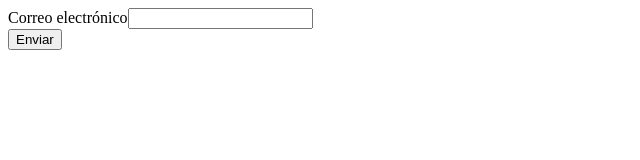
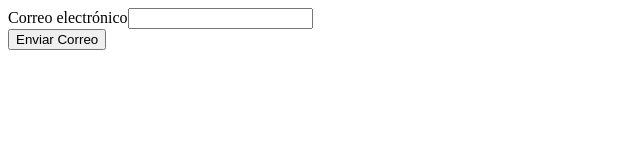
Before and after one commit to Rest02/SkillHub, a React (Vite) app in the folder frontend/: page /forgetPassword in a window 1280 px wide. Shown: the top 160 px of the page, without its empty margins (0-640 px from the left). Built offline with nearby package versions, Linux system fonts and the light colour scheme.

Commit message:
0.1.3 Creando apartado para validación de codigo 1/3

```diff
--- a/frontend/src/api/auth.api.js
+++ b/frontend/src/api/auth.api.js
@@ -14,6 +14,13 @@ export const loginUserApi = async (user) => {
 
 // Forget Password
 
-export const forgetPasswordApi = async (email) =>{
-  return await axios.post("http://localhost:4000/ForgetPassword/", email)
+export const forgetPasswordApi = async (email) => {
+  return await axios.post("http://localhost:4000/ForgetPassword/", { email });
+};
+
+
+// Validate Code
+
+export const validateCodeApi = async(data) => {
+  return await axios.post("http://localhost:4000/verifyRecoveryCode/",  data)
 }
--- a/frontend/src/components/AuthComponents/ForgetPassword.jsx
+++ b/frontend/src/components/AuthComponents/ForgetPassword.jsx
@@ -1,38 +1,82 @@
-import React from "react";
+import React, { useState } from "react";
 import { Formik, Form, Field, ErrorMessage } from "formik";
 import * as Yup from "yup";
 import { useAuth } from "../../context/AuthContext";
 
 function ForgetPassword() {
-  const { forgetPasswordContext } = useAuth();
+  const { forgetPasswordContext, validateCodeContext } = useAuth(); // Se asume que tienes otra función para validar el código
+  const [isCodeSent, setIsCodeSent] = useState(false); // Estado para controlar si el código fue enviado
+  const [emailStored, setEmailStored] = useState(""); // Guardar el email para reusarlo después
+
+  const initialValues = {
+    email: "",
+    code: "", // Campo para el código de verificación
+  };
 
   const validationSchema = Yup.object({
     email: Yup.string()
       .email("Correo electrónico no válido")
       .required("El correo electrónico es obligatorio"),
+    code: isCodeSent
+      ? Yup.string().required("El código es obligatorio")
+      : null, // Validación condicional para el código
   });
 
   return (
     <div>
       <Formik
-        initialValues={{
-          email: "",
-        }}
+        initialValues={initialValues}
         validationSchema={validationSchema}
         onSubmit={async (values) => {
-          console.log(values);
-          await forgetPasswordContext(values);
+          if (!isCodeSent) {
+            // Fase 1: Enviar correo de recuperación
+            await forgetPasswordContext(values.email);
+            setIsCodeSent(true); // Cambia el estado para mostrar el campo de código
+            setEmailStored(values.email); // Guarda el email para reutilizarlo en la validación
+          } else {
+            // Fase 2: Validar el código de verificación
+            const data = {
+              email: emailStored,
+              code: values.code
+            };
+            const isValid = await validateCodeContext(data);
+
+            if (isValid) {
+              alert("Código válido, ahora proceda a cambiar la contraseña");
+              // Aquí puedes redirigir al usuario a la página de cambio de contraseña
+            } else {
+              alert("Código incorrecto, por favor intenta de nuevo");
+            }
+          }
         }}
       >
         {({ handleChange, handleSubmit }) => (
           <Form onSubmit={handleSubmit}>
+            {/* Fase 1: Mostrar el campo del correo */}
             <div>
               <label>Correo electrónico</label>
-              <Field type="email" name="email" onChange={handleChange} />
+              <Field
+                type="email"
+                name="email"
+                onChange={handleChange}
+                disabled={isCodeSent} // Deshabilitar campo email una vez que el código fue enviado
+              />
               <ErrorMessage name="email" component="div" className="error" />
             </div>
 
-            <button type="Submit">Enviar</button>
+            {/* Fase 2: Mostrar el campo del código de verificación si el email fue enviado */}
+            {isCodeSent && (
+              <div>
+                <label>Código de verificación</label>
+                <Field type="text" name="code" onChange={handleChange} />
+                <ErrorMessage name="code" component="div" className="error" />
+              </div>
+            )}
+
+            {/* Botón que cambia de función según el estado */}
+            <button type="Submit">
+              {isCodeSent ? "Validar Código" : "Enviar Correo"}
+            </button>
           </Form>
         )}
       </Formik>
--- a/frontend/src/context/AuthContext.jsx
+++ b/frontend/src/context/AuthContext.jsx
@@ -1,5 +1,5 @@
 import { createContext, useContext } from "react";
-import { registerUserApi, loginUserApi, forgetPasswordApi} from "../api/auth.api";
+import { registerUserApi, loginUserApi, forgetPasswordApi, validateCodeApi} from "../api/auth.api";
 
 export const AuthContext = createContext();
 
@@ -40,7 +40,18 @@ export const AuthContextProvider = ({ children }) => {
     }
   }
 
+  const validateCodeContext = async (data) => {
+    try {
+      const response = await validateCodeApi(data);
+      return response.data.message.includes("Código válido");
+    } catch (error) {
+      console.log(error);
+      return false
+    }
+  };
+
+
   return (
-    <AuthContext.Provider value={{registerUser, loginUser, forgetPasswordContext}}>{children}</AuthContext.Provider>
+    <AuthContext.Provider value={{registerUser, loginUser, forgetPasswordContext, validateCodeContext}}>{children}</AuthContext.Provider>
   );
 };
```
Also changed, not shown: 1 other file (tests, documents, lock files or other folders).
